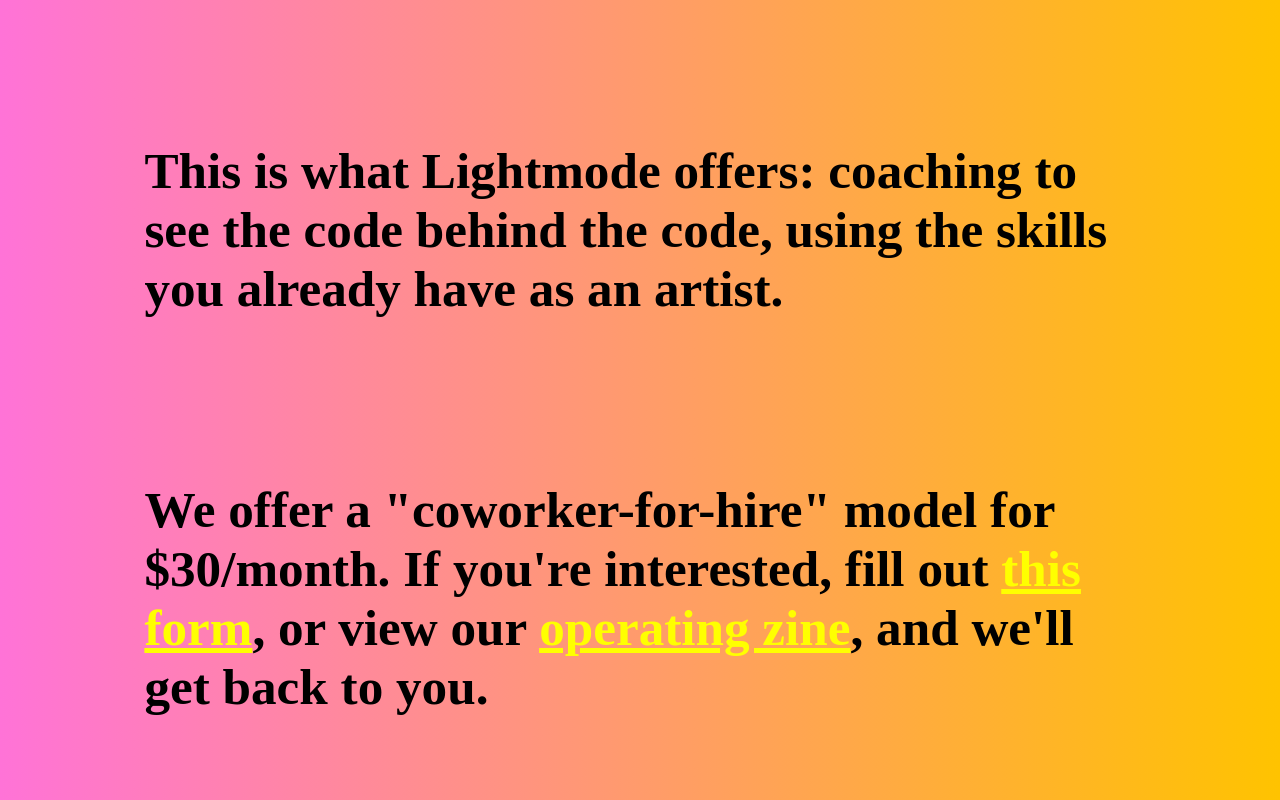
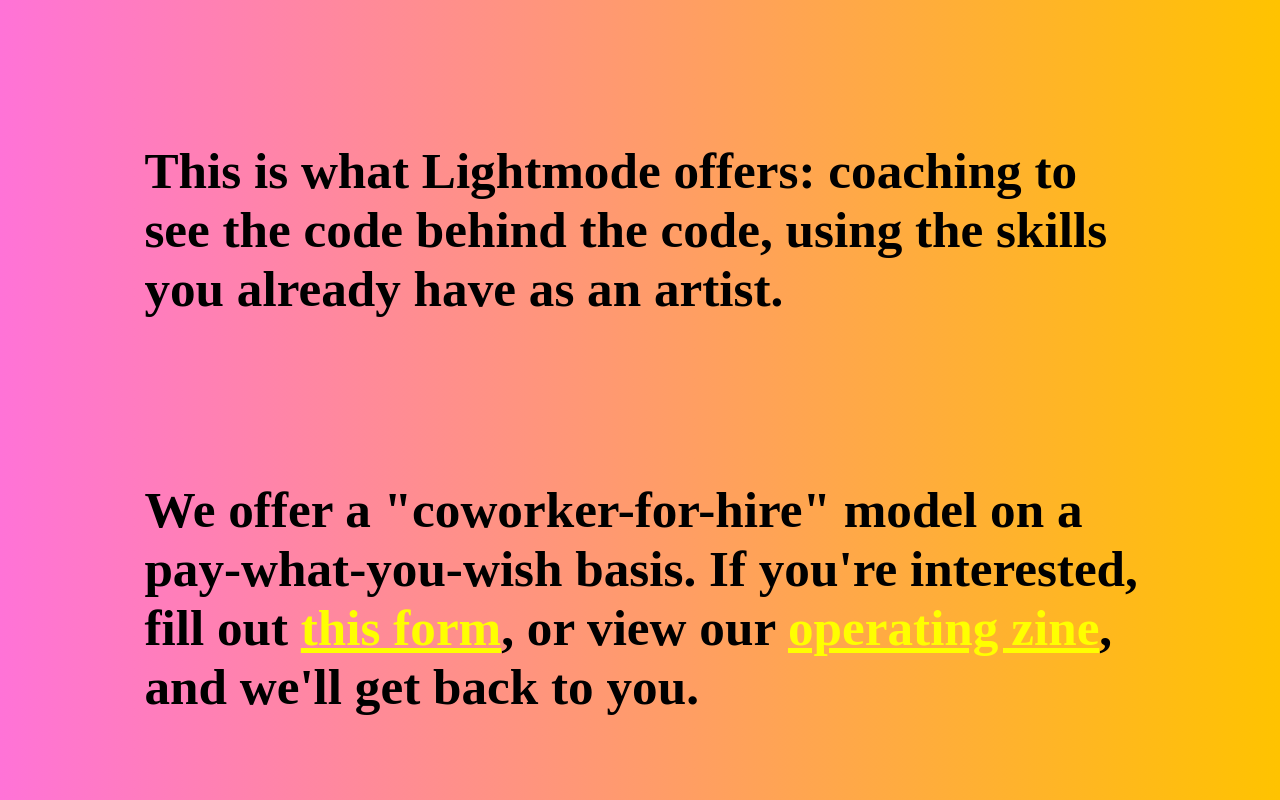
Before and after one commit to grandballoon/lightmode, a plain HTML site: page index.html in a window 1280 px wide. Shown: the part 4721-5521 px from the top of the page. Drawn offline with nearby package versions, Linux system fonts and the light colour scheme; a web font is replaced by a local one.

Commit message:
Update index.html

```diff
--- a/index.html
+++ b/index.html
@@ -59,7 +59,7 @@
         This is what Lightmode offers: coaching to see the code behind the code, using the skills you already have as an artist.
     </p>
     <p>
-        We offer a "coworker-for-hire" model for $30/month. If you're interested, fill out <a href="https://docs.google.com/forms/d/e/1FAIpQLScq41-fn_FsSWXji8HsdmtRjNTA3wO7DKDJeNqPzun2DcCEVA/viewform">this form</a>,
+        We offer a "coworker-for-hire" model on a pay-what-you-wish basis. If you're interested, fill out <a href="https://docs.google.com/forms/d/e/1FAIpQLScq41-fn_FsSWXji8HsdmtRjNTA3wO7DKDJeNqPzun2DcCEVA/viewform">this form</a>,
         or view our <a href="https://www.canva.com/design/DAGncZ8SnI4/TKtBm2Qj_9a9EzrTvNphkQ/edit?utm_content=DAGncZ8SnI4&utm_campaign=designshare&utm_medium=link2&utm_source=sharebutton"> operating zine</a>, and we'll get back to you.
     </p>
 
```
